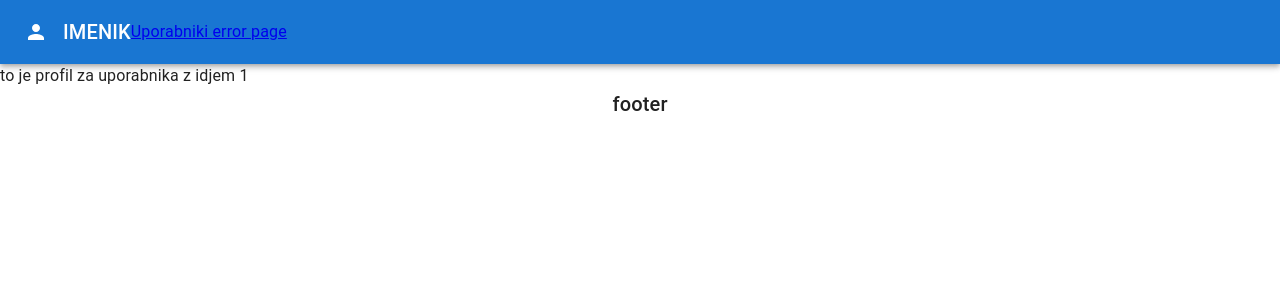
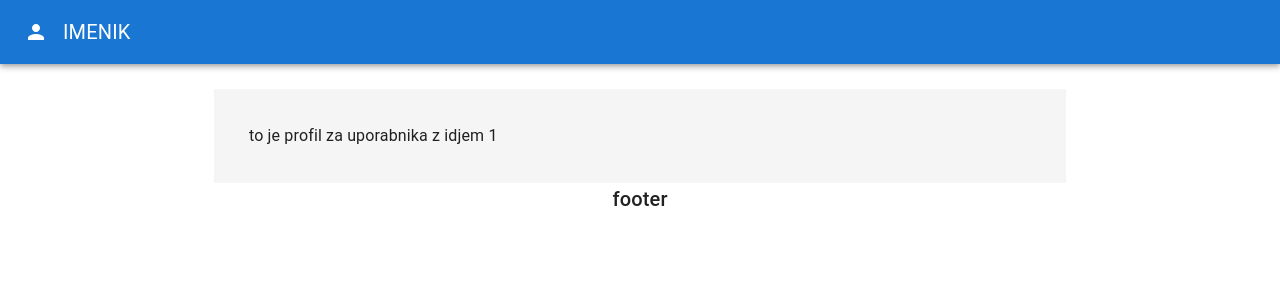
Before and after one commit to kebricsysair/izgled-poskusno, a React (Create React App) app: page /systemair/user/1 in a window 1280 px wide. Shown: the top 300 px of the page. Built offline with nearby package versions, Linux system fonts and the light colour scheme; no server answers.

Commit message:
Changed header, navigation and main page. Added styles to profile and user.

```diff
--- a/src/assets/styles/HeaderStyle.js
+++ b/src/assets/styles/HeaderStyle.js
@@ -1,8 +1,18 @@
 import { makeStyles } from '@mui/styles';
+import {hover} from "@testing-library/user-event/dist/hover";
 
 const useStyles = makeStyles({
     personIcon: {
         marginRight: "15px"
+    },
+    navStyle: {
+
+    },
+    linkStyle: {
+        textDecorationLine: "none",
+        color: "white",
+        fontSize: "20px"
+
     }
 })
 export default useStyles;
--- a/src/assets/styles/UserButtonStyle.js
+++ b/src/assets/styles/UserButtonStyle.js
@@ -8,6 +8,9 @@ const useStyles = makeStyles({
     typoStyle: {
         padding: "15px",
         color: "black"
+    },
+    containerStyle: {
+        paddingTop: "20px"
     }
 })
 export default useStyles;
--- /dev/null
+++ b/src/assets/styles/UserProfileStyle.js
@@ -0,0 +1,13 @@
+import {makeStyles} from "@mui/styles";
+
+const useStyles = makeStyles({
+    itemStyle: {
+        padding: "35px",
+        backgroundColor: "whitesmoke"
+    },
+    containerStyle: {
+        marginTop: "25px"
+    }
+})
+
+export default useStyles;
--- a/src/modules/AppHeader.js
+++ b/src/modules/AppHeader.js
@@ -11,12 +11,8 @@ const classes = useStyles();
             <AppBar position="relative">
                 <Toolbar>
                     <PersonIcon className={classes.personIcon}/>
-                    <Typography variant="h6">
-                        IMENIK
-                    </Typography>
-                    <nav>
-                        <Link to="/systemair/users"> Uporabniki </Link>
-                        <Link to="/nekam">error page</Link>
+                    <nav className={classes.navStyle}>
+                        <Link className={classes.linkStyle} to="/systemair/users"> IMENIK </Link>
                     </nav>
                 </Toolbar>
             </AppBar>
--- a/src/modules/user/User.js
+++ b/src/modules/user/User.js
@@ -2,8 +2,10 @@ import React, {useEffect, useState} from "react";
 import api from "../../services/api";
 import {Container, Grid, Typography} from "@mui/material";
 import UserButton from "./UserButton";
+import useStyles from "../../assets/styles/UserButtonStyle";
 
 const User = () => {
+    const style = useStyles();
     const[users, setUsers] = useState([]);
     useEffect( () => {
         const getAllUsers = () => {
@@ -15,8 +17,7 @@ const User = () => {
     }, []);
     return(
         <main>
-            <Container maxWidth="lg">
-                <Typography gutterBottom variant="h6"> Vsi uporabniki: </Typography>
+            <Container maxWidth="md" className={style.containerStyle}>
                 <Grid container spacing={3}>
                     {
                         users.map((user) => {
--- a/src/modules/user/UserProfile.js
+++ b/src/modules/user/UserProfile.js
@@ -1,10 +1,13 @@
 import React, {useEffect, useState} from "react";
 import {useParams} from "react-router-dom";
 import api from "../../services/api";
+import {Container, Grid} from "@mui/material";
+import useStyles from "../../assets/styles/UserProfileStyle";
 
 const UserProfile = () => {
     let { id } = useParams();
     const [users, setUser] = useState("");
+    const styles = useStyles();
     useEffect(() => {
         const getUserById = () => {
             api.get(`/users/${id}`).then((response) => {
@@ -15,10 +18,18 @@ const UserProfile = () => {
     }, [id]);
     return(
         <main>
-            to je profil za uporabnika z idjem {id}
-            {
-                users.name
-            }
+            <Container maxWidth="md" className={styles.containerStyle}>
+                <Grid container>
+                    <Grid item xs={12} key={users.id} className={styles.itemStyle}>
+                        to je profil za uporabnika z idjem {id}
+                        {
+                            users.name
+                        }
+                    </Grid>
+
+                </Grid>
+            </Container>
+
         </main>
     );
 }
```
Also changed, not shown: src/modules/AppMain.js (deleted, +0 -17 lines).
